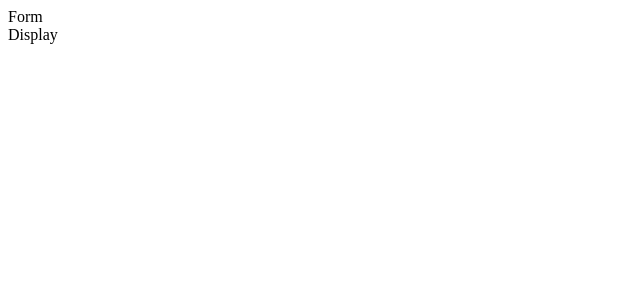
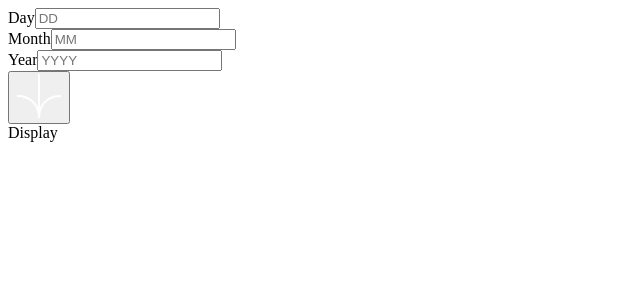
Before and after one commit to HectorKayman/age-calculator, a React (Vite) app: page / in a window 1280 px wide. Shown: the top 300 px of the page, without its empty margins (0-640 px from the left). Built offline with nearby package versions, Linux system fonts and the light colour scheme.

Commit message:
Create static portion of Form component

```diff
--- a/src/App.jsx
+++ b/src/App.jsx
@@ -1,3 +1,5 @@
+import iconArrow from './assets/images/icon-arrow.svg';
+
 export default function App() {
   return (
     <div>
@@ -8,7 +10,27 @@ export default function App() {
 }
 
 function Form() {
-  return <div>Form</div>;
+  return (
+    <form>
+      <div>
+        <label htmlFor="form-day">Day</label>
+        <input type="text" id="form-day" placeholder="DD" />
+      </div>
+      <div>
+        <label htmlFor="form-month">Month</label>
+        <input type="text" id="form-month" placeholder="MM" />
+      </div>
+      <div>
+        <label htmlFor="form-year">Year</label>
+        <input type="text" id="form-year" placeholder="YYYY" />
+      </div>
+      <div>
+        <button>
+          <img src={iconArrow} alt="submit" />
+        </button>
+      </div>
+    </form>
+  );
 }
 
 function Display() {
```
